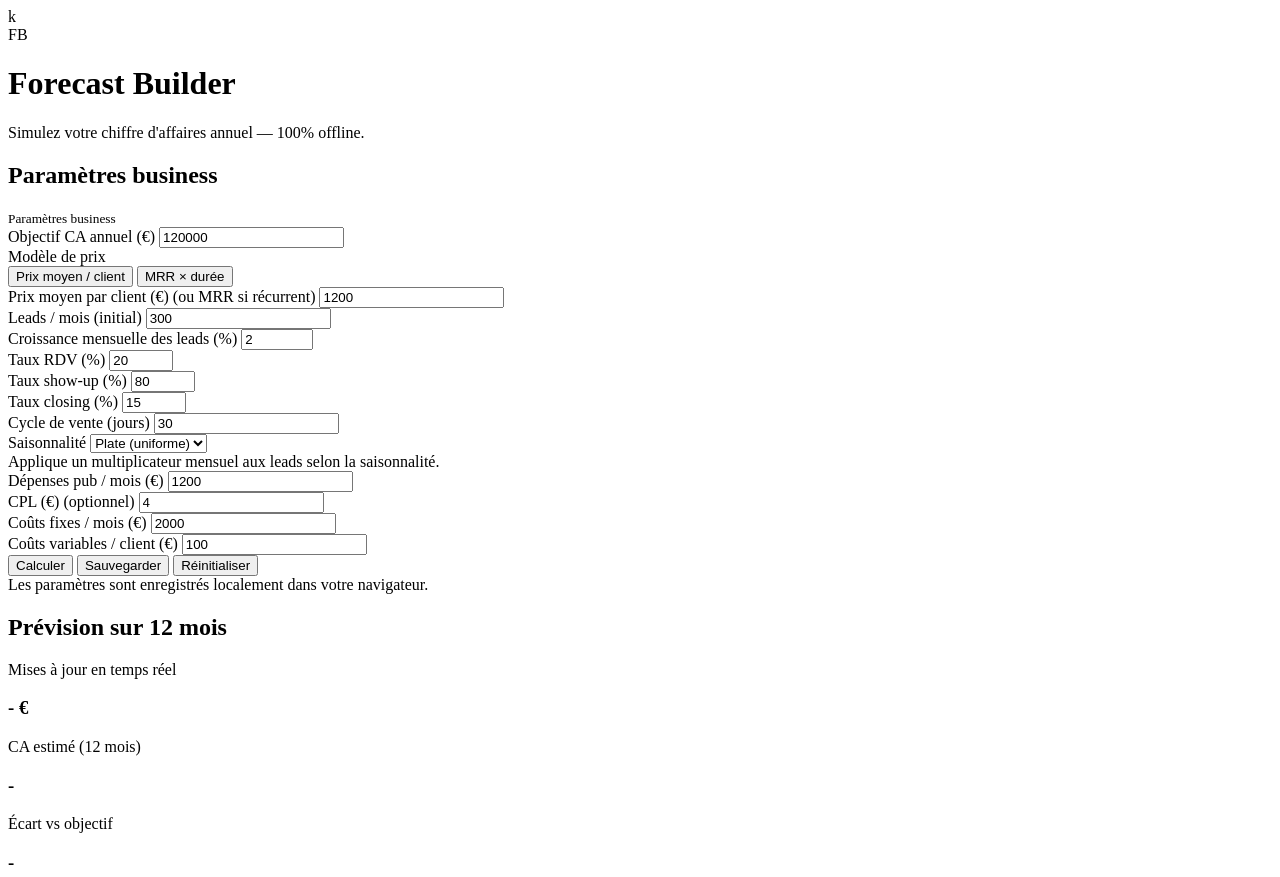
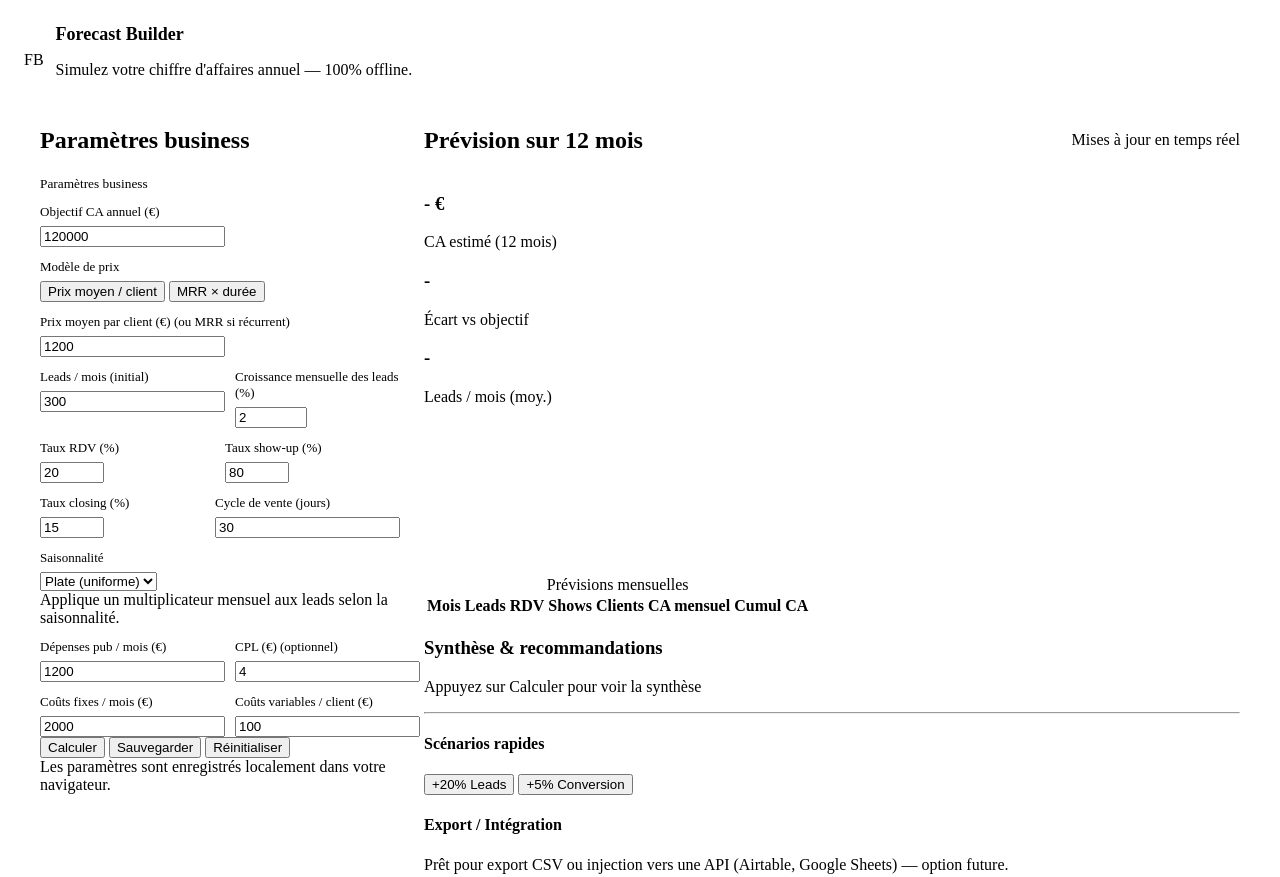
Before and after one commit to Madrank/forecast-builder, a plain HTML site: page index.html in a window 1280 px wide. Shown: the top 877 px of the page. Drawn offline with Linux system fonts and the light colour scheme.

Commit message:
ajout de css

```diff
--- a/index.html
+++ b/index.html
@@ -4,7 +4,7 @@
     <meta charset="UTF-8">
     <meta name="viewport" content="width=device-width, initial-scale=1.0">
     <title>Prevision CA Dashboard (Offline)</title>
-    <link rel="stylesheet" href="style.css">k
+    <link rel="stylesheet" href="style.css">
 </head>
 <body>
     <header>
--- a/style.css
+++ b/style.css
@@ -0,0 +1,57 @@
+* {
+  box-sizing: border-box;
+}
+
+html, body {
+  height: 100%;
+}
+
+body {
+  margin: 0;
+  padding: 24px;
+}
+
+.app {
+  max-width: 1200px;
+  margin: 0 auto;
+  display: grid;
+  grid-template-columns: 360px 1fr;
+  gap: 24px;
+}
+
+header {
+  display: flex;
+  align-items: center;
+  justify-content: space-between;
+  margin-bottom: 12px;
+}
+
+.brand {
+  display: flex;
+  gap: 12px;
+  align-items: center;
+}
+
+h1 {
+  font-size: 18px;
+  margin: 0;
+}
+
+.field {
+  margin-top: 12px;
+}
+
+label {
+  display: block;
+  font-size: 13px;
+  margin-bottom: 6px;
+}
+
+.row {
+  display: flex;
+  gap: 10px;
+}
+
+.half {
+  flex: 1;
+}
```
